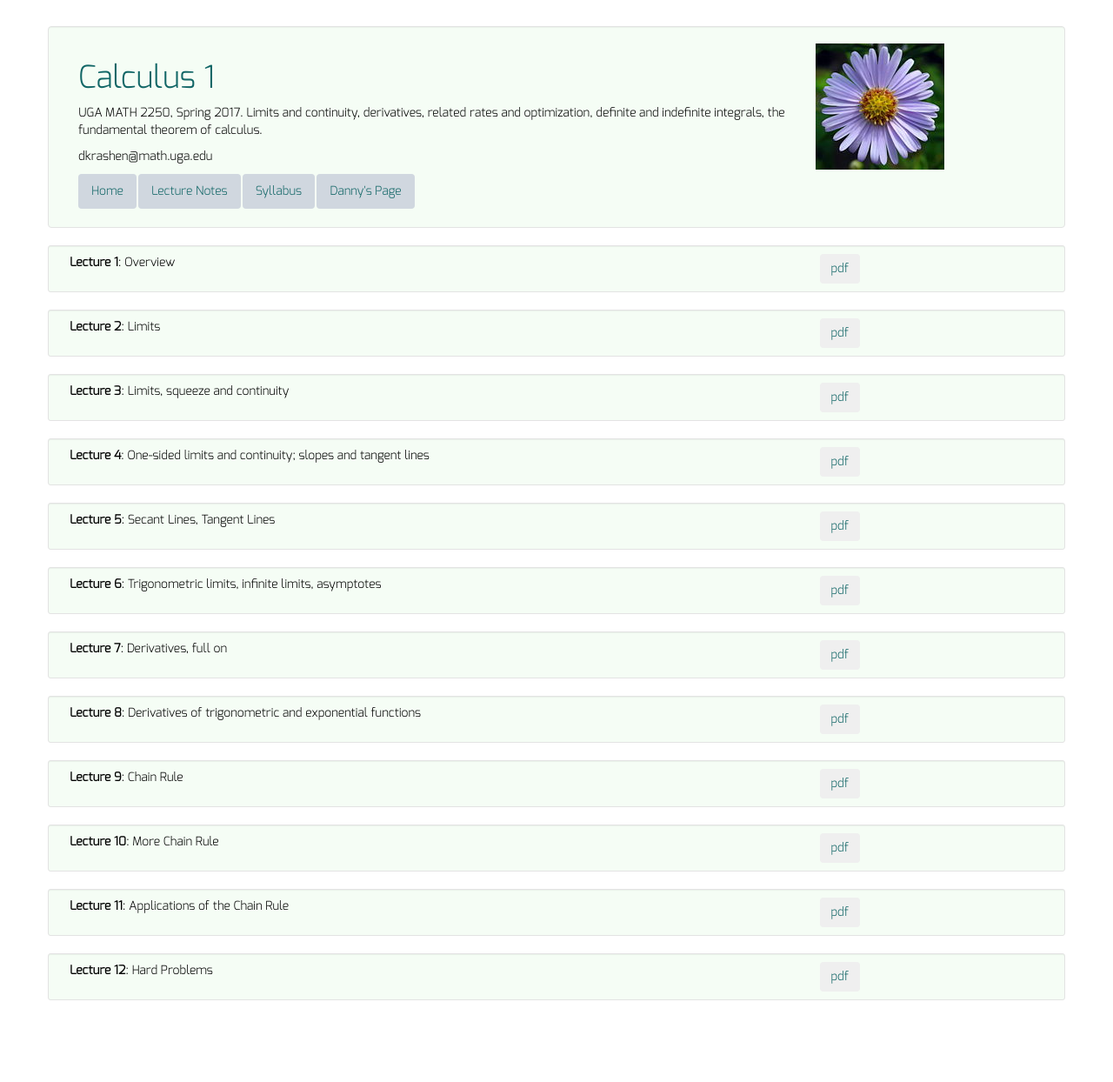
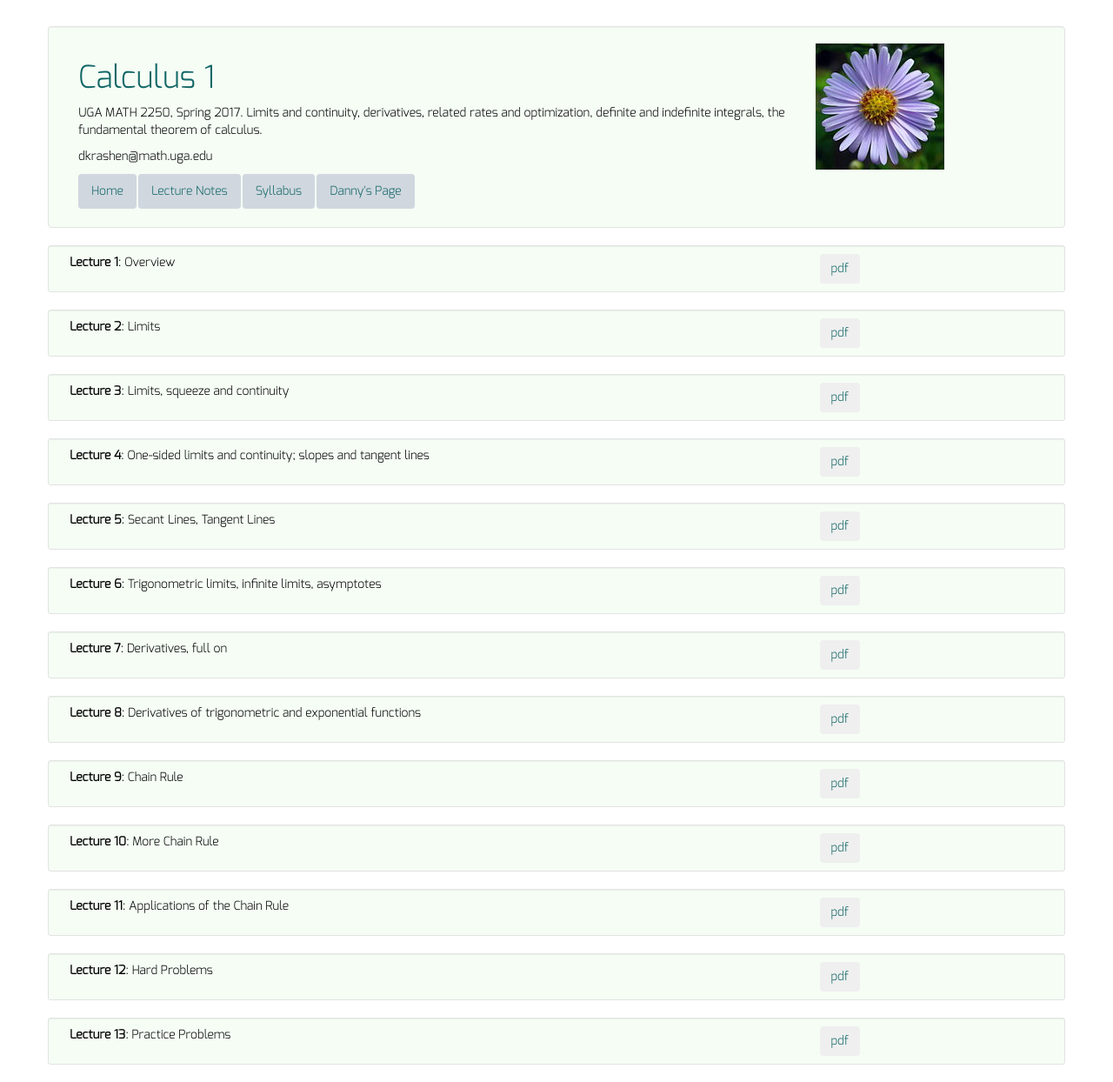
Before and after one commit to dkrashen/calc1, a Jekyll site: the page built from lectures/index.html, in a window 1280 px wide. Shown: the whole page at 87% size. Built offline with Jekyll 4.4.1, drawn with Linux system fonts in a browser that asks for light colours; before the commit the page ends 1170 px from its top, so only the background shows below that.

Commit message:
add lecture 13

```diff
--- a/_data/lectures.yml
+++ b/_data/lectures.yml
@@ -34,3 +34,6 @@
 - title: "Lecture 12"
   filename: "lecture12.pdf"
   description: "Hard Problems"
+- title: "Lecture 13"
+  filename: "lecture13.pdf"
+  description: "Practice Problems"
```
Also changed, not shown: 1 other file.
